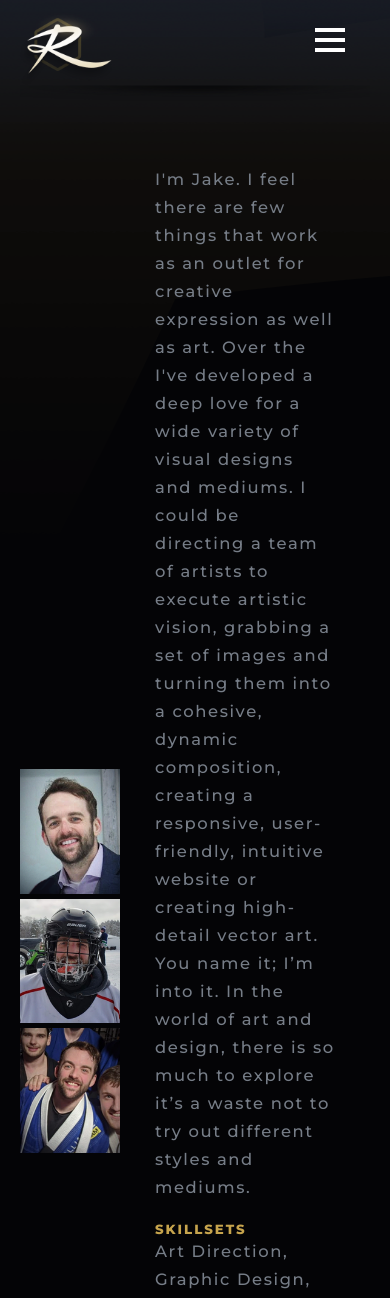
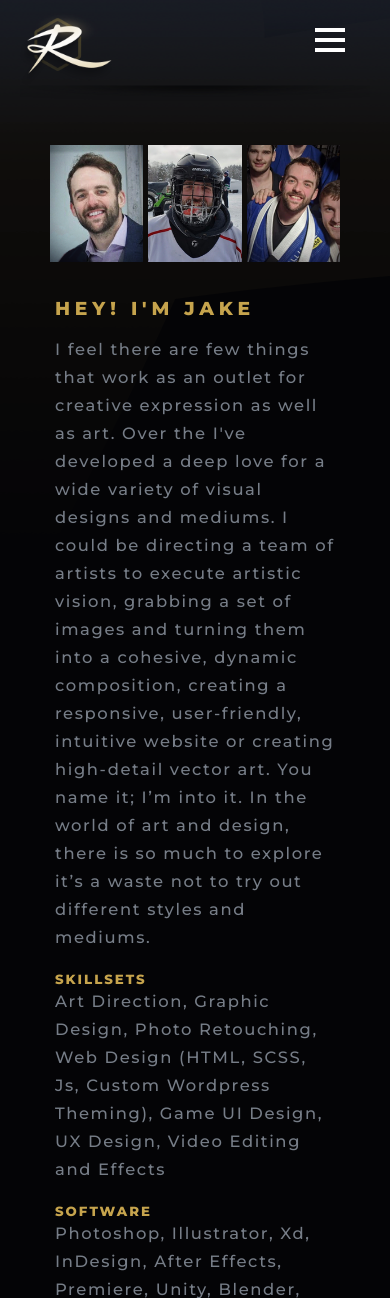
Before and after one commit to jsruesch/jsr5, a PHP site: page /about.php in a window 390 px wide. Shown: the top 1298 px of the page. Run offline with PHP 8.4, Linux system fonts and the light colour scheme.

Commit message:
finish about page

```diff
--- a/about.php
+++ b/about.php
@@ -9,20 +9,23 @@
 
         <section class="project-content">
 
-            <div class="full">
+            <div class="full grid-about">
 
-                <div class="grid-vertical-align-content">
+                <div class="about-portrait-container">
+                    <img class="about-portrait" src="img/assets/portrait.png" alt="Jake Ruesch Portrait">
+                    <img class="about-portrait" src="img/assets/yaycold.png" alt="Jake Ruesch Portrait">
+                    <img class="about-portrait" src="img/assets/bjj.png" alt="Jake Ruesch Portrait">
+                </div>
 
-                    <div class="portrait-container">
-                        <img class="full mar5-bot" src="img/assets/portrait.png" alt="Jake Ruesch Portrait">
-                        <img class="full mar5-bot" src="img/assets/yaycold.png" alt="Jake Ruesch Portrait">
-                        <img class="full mar5-bot" src="img/assets/bjj.png" alt="Jake Ruesch Portrait">
-                    </div>
 
-                    <div class="copy-container pad60 v-flex h-flex ">
+                <div class=" grid-vertical-align-content">
+                    <div class="copy-container pad60">
+                        <div class="full">
+                            <h3 class="text-gold">Hey! I'm Jake</h3>
+                        </div>
                         <div class="full mar20-bot">
                             <p class="text-grey mar15-top">
-                            I'm Jake. I feel there are few things that work as an outlet for creative expression as well as art. Over the I've developed a deep love for a wide variety of visual designs and mediums. I could be directing a team of artists to execute artistic vision, grabbing a set of images and turning them into a cohesive, dynamic composition, creating a responsive, user-friendly, intuitive website or creating high-detail vector art. You name it; I’m into it. In the world of art and design, there is so much to explore it’s a waste not to try out different styles and mediums.
+                             I feel there are few things that work as an outlet for creative expression as well as art. Over the I've developed a deep love for a wide variety of visual designs and mediums. I could be directing a team of artists to execute artistic vision, grabbing a set of images and turning them into a cohesive, dynamic composition, creating a responsive, user-friendly, intuitive website or creating high-detail vector art. You name it; I’m into it. In the world of art and design, there is so much to explore it’s a waste not to try out different styles and mediums.
                             </p>
                         </div>
                         <div class="full">
@@ -38,8 +41,8 @@
                             </p>
                         </div>
                     </div>
+                </div>
 
-                </div>
             </div>
 
         </section>
--- a/stylesheets/grid.scss
+++ b/stylesheets/grid.scss
@@ -137,6 +137,12 @@
    "gal04 gal05 gal06";
  }
 
+ .grid-about{
+   display: grid;
+   grid-template-columns: 165px 1fr;
+   grid-template-areas:
+   "portraits abouttext";
+ }
 
 
  @media screen and (max-width: 895px){
@@ -243,4 +249,11 @@
       grid-template-areas: "left middle right" !important;
    }
 
+   .grid-about{
+      grid-template-columns: 1fr !important;
+      grid-template-areas:
+      "portraits"
+      "abouttext" !important;
+    }
+
  }
--- a/stylesheets/responsive_styles.scss
+++ b/stylesheets/responsive_styles.scss
@@ -65,6 +65,19 @@
         }
     }
 
+    .about-portrait-container{
+        width: 100%;
+        display: grid;
+        grid-gap: 5px;
+        grid-template-columns: 1fr 1fr 1fr;
+        padding: 30px 30px 0 30px;
+    }
+    .about-portrait{
+        float: left !important;
+        width: 100% !important;
+        margin: 0 5px 0 0 !important;
+    }
+
 }
 
 /*-----------------  Smartphones  -----------------*/
--- a/stylesheets/style.scss
+++ b/stylesheets/style.scss
@@ -464,6 +464,11 @@
         }
       }
 
+      .about-portrait{
+        float: left;
+        margin: 0 0 5px 0;
+      }
+
 /* END: Elements */
 
 
```
Also changed, not shown: stylesheets/style.css (+27 -2 lines), img/projects/gear/gear-mosaic.png, stylesheets/style.min.css, 1 other file.
